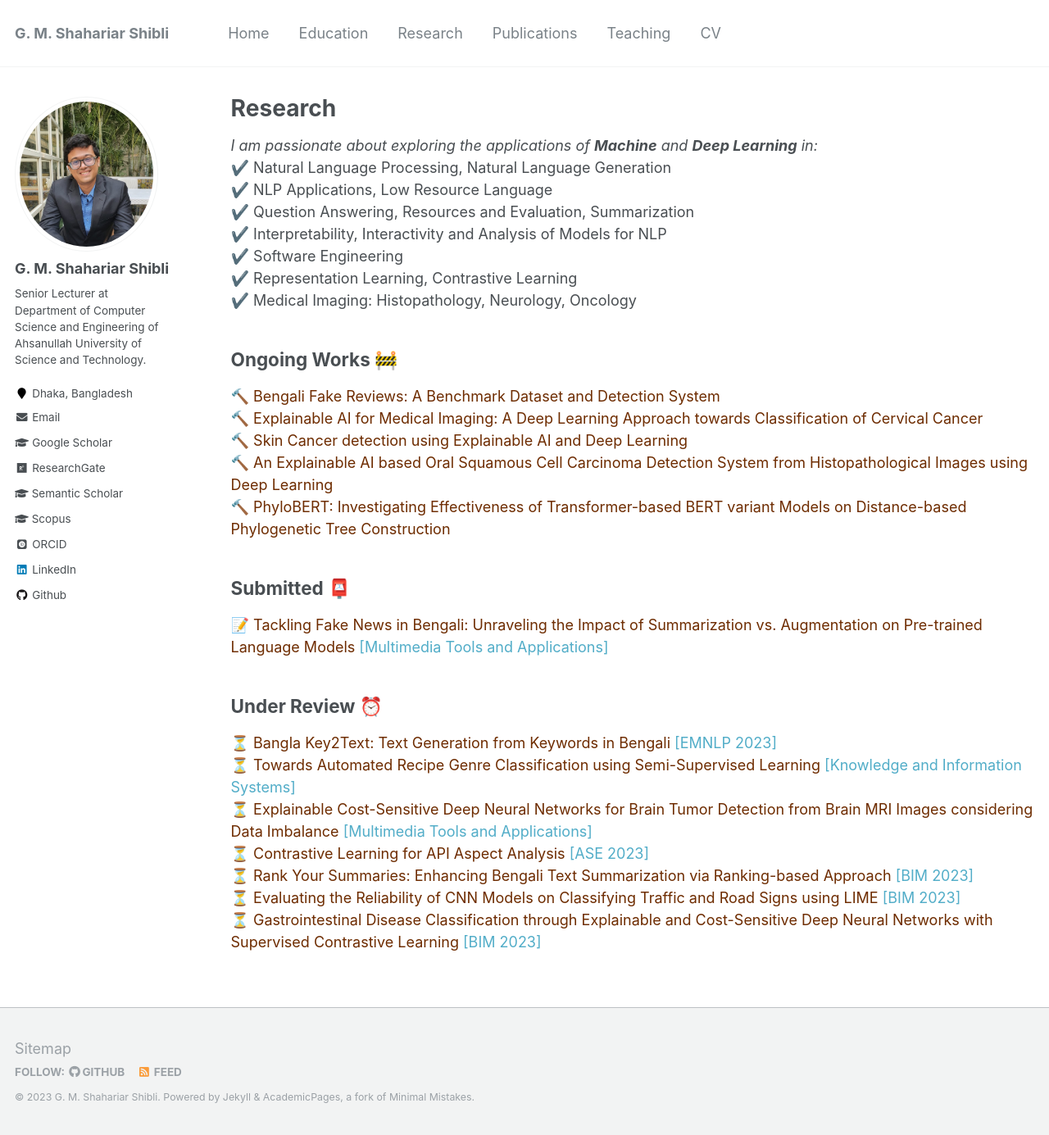
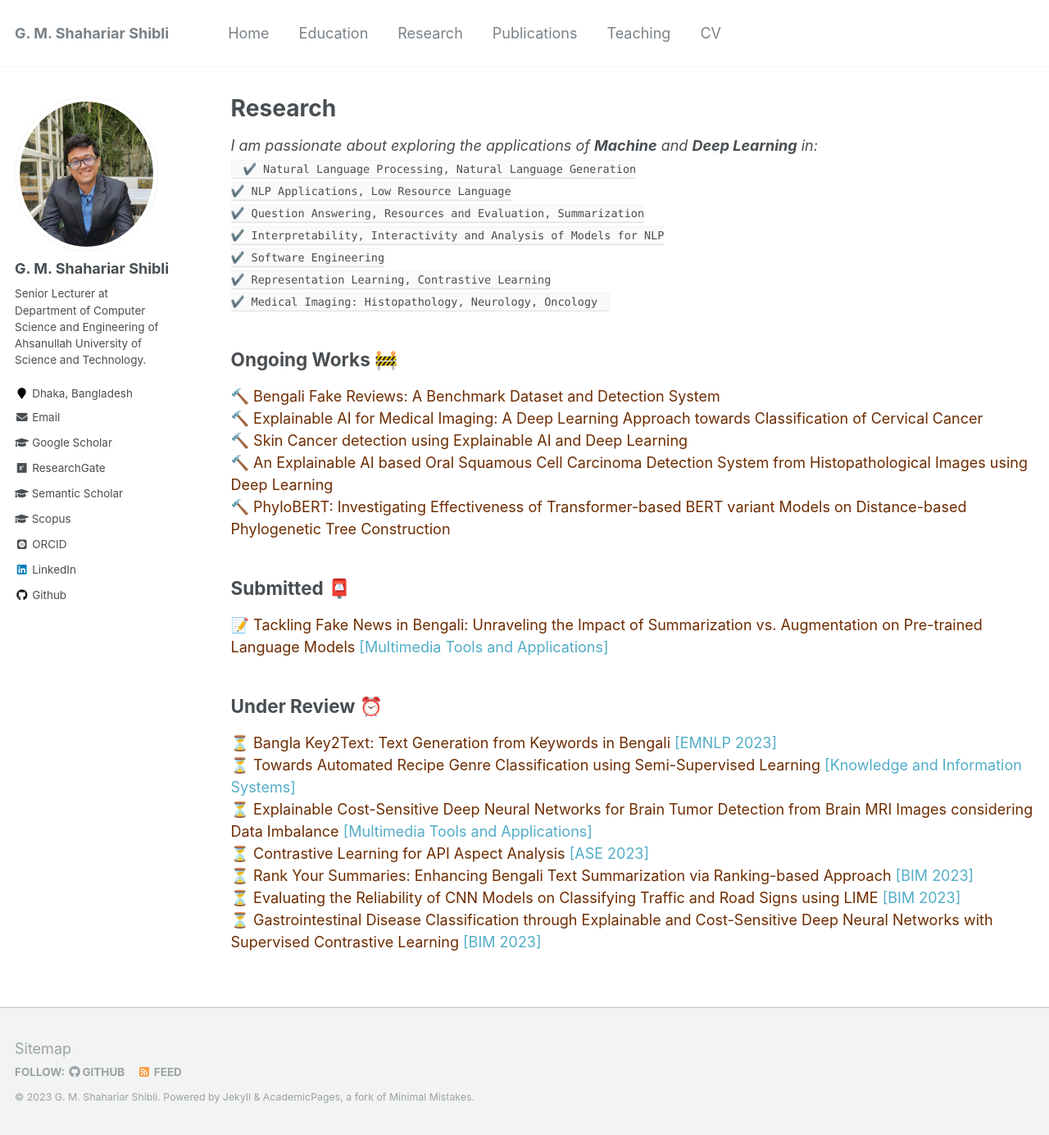
Before and after one commit to shahariar-shibli/shahariar-shibli.github.io, a Jekyll site: the page built from _pages/research.md, in a window 1280 px wide and 1385 px high. Shown: the whole window at 82% size. Built offline with Jekyll 4.4.1, drawn with Linux system fonts in a browser that asks for light colours; some web fonts are replaced.

Commit message:
Update research.md

```diff
--- a/_pages/research.md
+++ b/_pages/research.md
@@ -5,14 +5,16 @@ permalink: /research/
 author_profile: true
 ---
 
-*I am passionate about exploring the applications of **Machine** and **Deep Learning** in:*<br>
+*I am passionate about exploring the applications of **Machine** and **Deep Learning** in:*<br/>
+<code>
 ✔️ Natural Language Processing, Natural Language Generation <br>
 ✔️ NLP Applications, Low Resource Language <br>
 ✔️ Question Answering, Resources and Evaluation, Summarization<br>
 ✔️ Interpretability, Interactivity and Analysis of Models for NLP <br>
 ✔️ Software Engineering <br>
 ✔️ Representation Learning, Contrastive Learning <br>
-✔️ Medical Imaging: Histopathology, Neurology, Oncology <br>
+✔️ Medical Imaging: Histopathology, Neurology, Oncology
+</code><br>
 
 
 ## Ongoing Works 🚧
```
